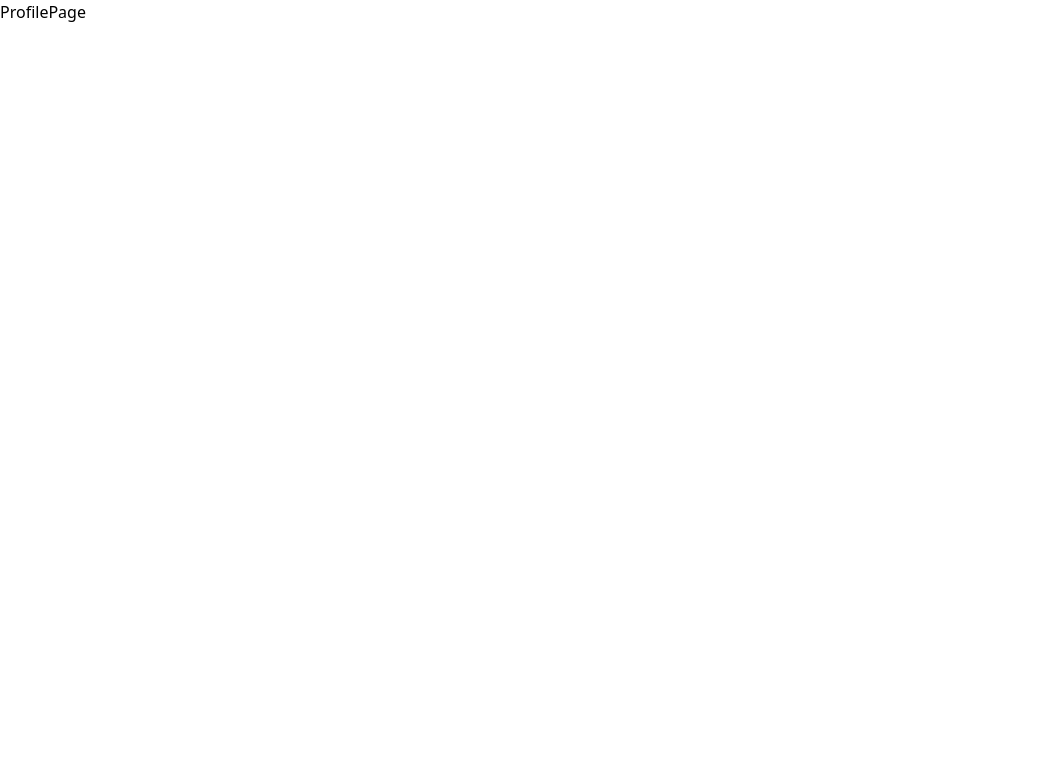
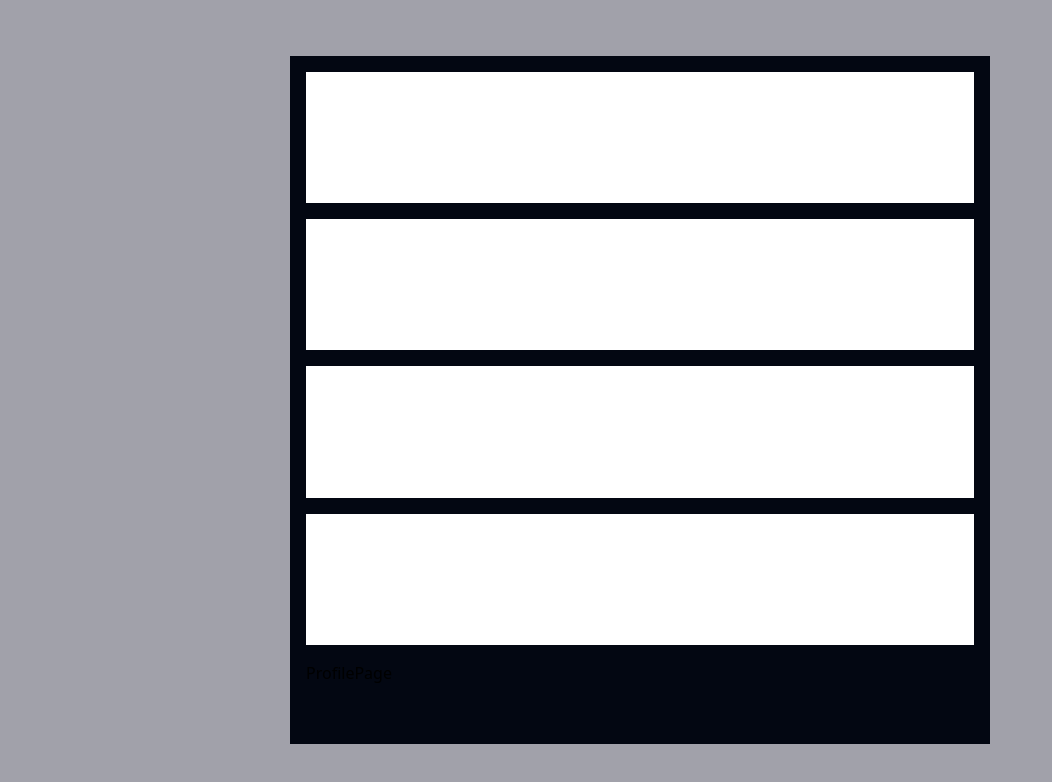
Before and after one commit to minjeong9919/Introduce-Me, a React (Create React App) app: page /profile in a window 1280 px wide. Shown: the top 782 px of the page, without its empty margins (0-1052 px from the left). Built offline with nearby package versions, Linux system fonts and the light colour scheme; the HTML template or start-up script is replaced by a standard one.

Commit message:
Feat(#1): 사진 프레임 구현

```diff
--- a/src/component/CameraIcon.js
+++ b/src/component/CameraIcon.js
@@ -1,6 +1,5 @@
 import React, { useState } from "react";
 import { useNavigate } from "react-router-dom";
-import "./cameraIcon.css";
 
 export const CameraIcon = () => {
   const navigation = useNavigate();
--- a/src/page/ProfilePage.jsx
+++ b/src/page/ProfilePage.jsx
@@ -1,5 +1,15 @@
 import React from "react";
 
 export const ProfilePage = () => {
-  return <div>ProfilePage</div>;
+  return (
+    <div className="w-full h-lvh bg-zinc-400 py-14">
+      <div className="w-w700 h-full bg-gray-950 m-auto p-4 flex flex-col gap-4">
+        <div className="w-full h-1/5 bg-white"></div>
+        <div className="w-full h-1/5 bg-white"></div>
+        <div className="w-full h-1/5 bg-white"></div>
+        <div className="w-full h-1/5 bg-white"></div>
+        ProfilePage
+      </div>
+    </div>
+  );
 };
--- a/tailwind.config.js
+++ b/tailwind.config.js
@@ -10,6 +10,7 @@ module.exports = {
       },
       width: {
         w400: "400px",
+        w700: "700px",
         w1360: "1360px",
       },
       borderRadius: {
```
